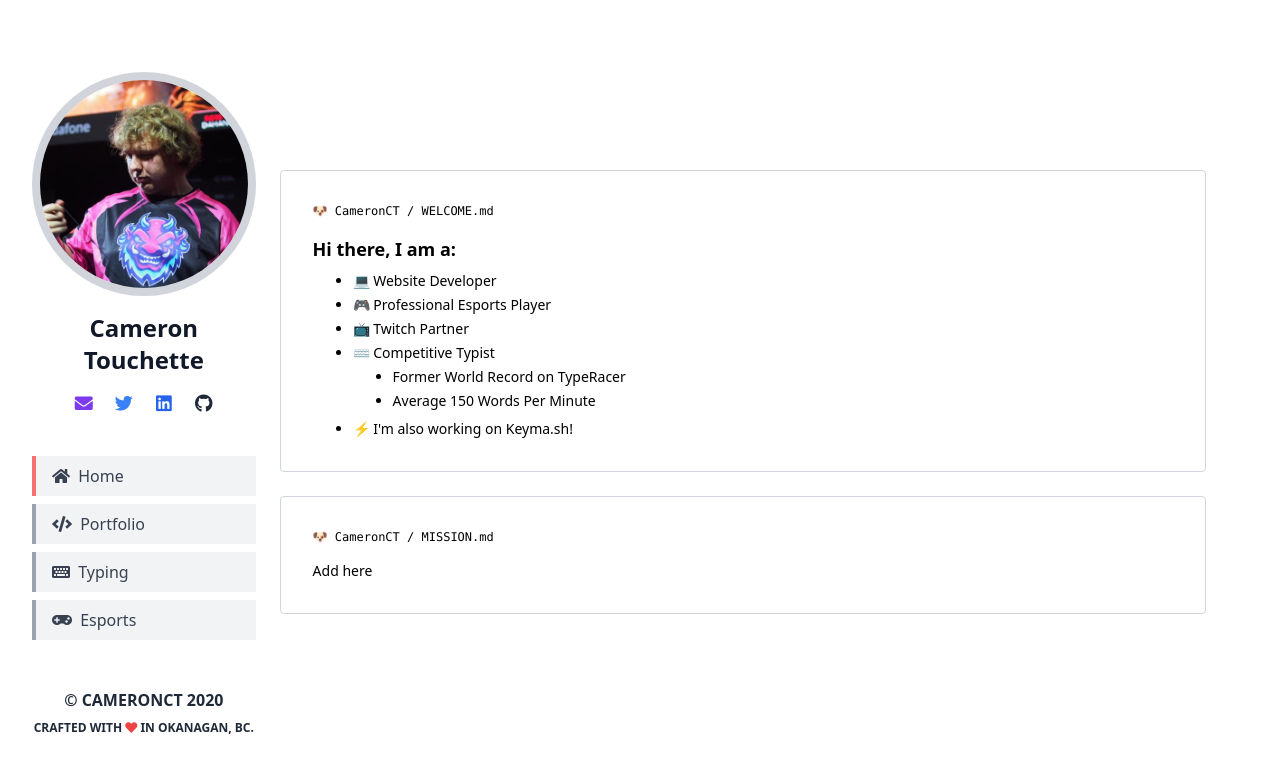
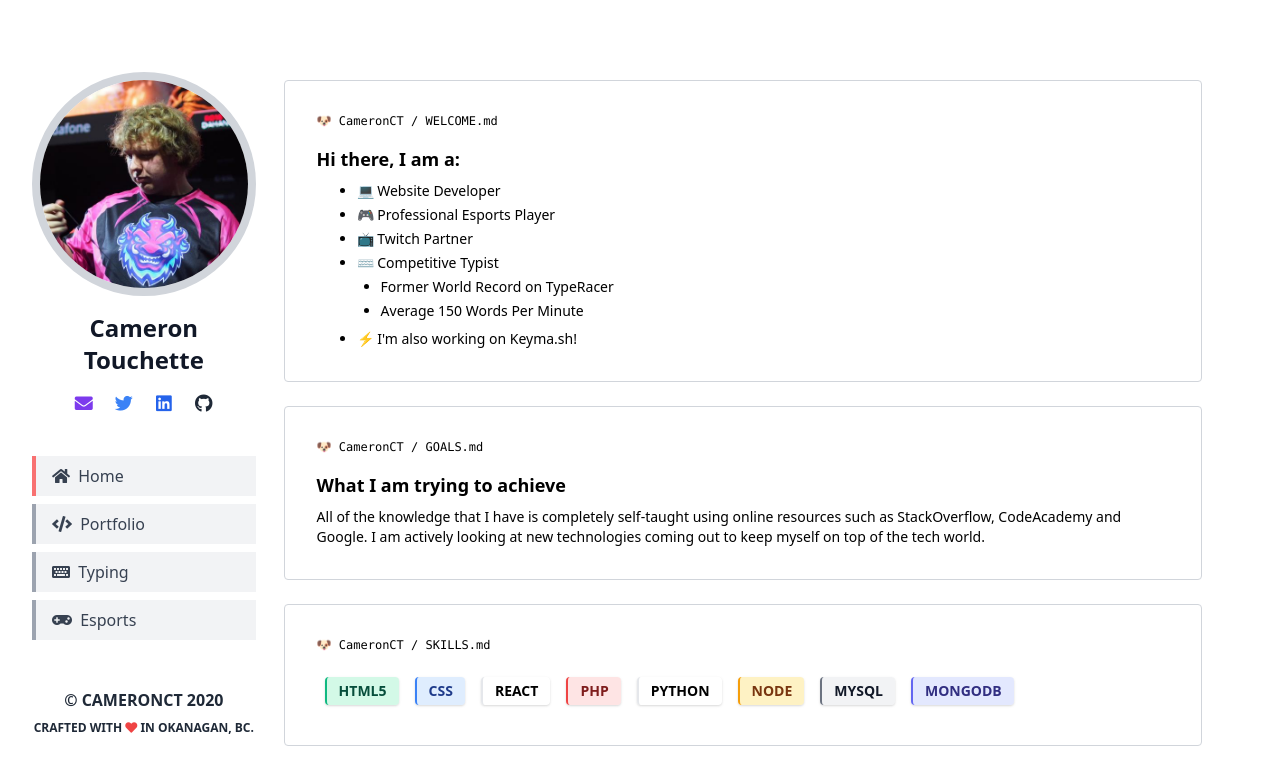
Before and after one commit to CameronCT/CameronCT, a React (Create React App) app: page / in a window 1280 px wide. Shown: the top 784 px of the page. Built offline with nearby package versions, Linux system fonts and the light colour scheme.

Commit message:
feat: skills section

```diff
--- a/src/components/pages/Home.tsx
+++ b/src/components/pages/Home.tsx
@@ -1,20 +1,64 @@
 import React, { Component } from 'react';
+
+interface SkillsData {
+    color: string;
+    name: string;
+    type?: string;
+}
 
 class Home extends Component {
 
+    skills : SkillsData[] = [
+        {
+            color: 'green',
+            name: 'HTML5',
+            type: 'frontend',
+        },
+        {
+            color: 'blue',
+            name: 'CSS',
+            type: 'frontend',
+        },
+        {
+            color: 'teal',
+            name: 'React'
+        },
+        {
+            color: 'red',
+            name: 'PHP',
+            type: 'backend',
+        },
+        {
+            color: 'orange',
+            name: 'Python',
+        },
+        {
+            color: 'yellow',
+            name: 'Node',
+        },
+        {
+            color: 'gray',
+            name: 'MySQL',
+        },
+        {
+            color: 'indigo',
+            name: 'MongoDB',
+        }
+    ];
+
     render() {
         return (
-            <div>
+            <div className={"mx-1"}>
                 <div className={"border border-gray-300 rounded p-8 mb-6"}>
                     <div className={"text-xs text-black font-mono"}><span aria-label="dog icon" role={"img"}>🐶</span> CameronCT / WELCOME.md</div>
                     <div className={"pt-4 text-sm text-black"}>
                         <div className={"text-lg font-semibold"}>Hi there, I am a:</div>
-                        <ul className={"mt-2 list-disc pl-10"}>
+                        <ul className={"mt-2 list-disc pl-4 lg:pl-10"}>
                             <li className={"pb-1"}><span aria-label="computer icon" role={"img"}>💻</span> Website Developer</li>
                             <li className={"pb-1"}><span aria-label="gamepad icon" role={"img"}>🎮</span> Professional Esports Player</li>
                             <li className={"pb-1"}><span aria-label="screen icon" role={"img"}>📺</span> Twitch Partner</li>
                             <li className={"pb-1"}><span aria-label="keyboard icon" role={"img"}>⌨</span> Competitive Typist</li>
-                            <ul className={"pb-1 list-disc pl-10"}>
+                            <ul className={"pb-1 list-disc pl-2 lg:pl-6"}>
                                 <li className={"pb-1"}>Former World Record on TypeRacer</li>
                                 <li className={"pb-1"}>Average 150 Words Per Minute</li>
                             </ul>
@@ -24,10 +68,25 @@ class Home extends Component {
                 </div>
 
                 <div className={"border border-gray-300 rounded p-8 mb-6"}>
-                    <div className={"text-xs text-black font-mono"}><span aria-label="dog icon" role={"img"}>🐶</span> CameronCT / MISSION.md</div>
+                    <div className={"text-xs text-black font-mono"}><span aria-label="dog icon" role={"img"}>🐶</span> CameronCT / GOALS.md</div>
                     <div className={"pt-4 text-sm text-black"}>
-                        <div>
-                            Add here
+                        <div className={"text-lg font-semibold"}>What I am trying to achieve</div>
+                        <div className={"mt-2"}>
+                            All of the knowledge that I have is completely self-taught using online resources such as StackOverflow, CodeAcademy and Google.
+                            I am actively looking at new technologies coming out to keep myself on top of the tech world.
+                        </div>
+                    </div>
+                </div>
+
+                <div className={"border border-gray-300 rounded p-8 mb-6"}>
+                    <div className={"text-xs text-black font-mono"}><span aria-label="dog icon" role={"img"}>🐶</span> CameronCT / SKILLS.md</div>
+                    <div className={"pt-4 text-sm text-black"}>
+                        <div className={"flex flex-wrap"}>
+                            {this.skills.map((skill) => (
+                                <div className={`m-2 px-3 py-1 text-sm font-semibold uppercase rounded bg-${skill.color}-200 bg-opacity-50 shadow text-${skill.color}-900 border-l-2 border-${skill.color}-500`}>
+                                    {skill.name}
+                                </div>
+                            ))}
                         </div>
                     </div>
                 </div>
```
